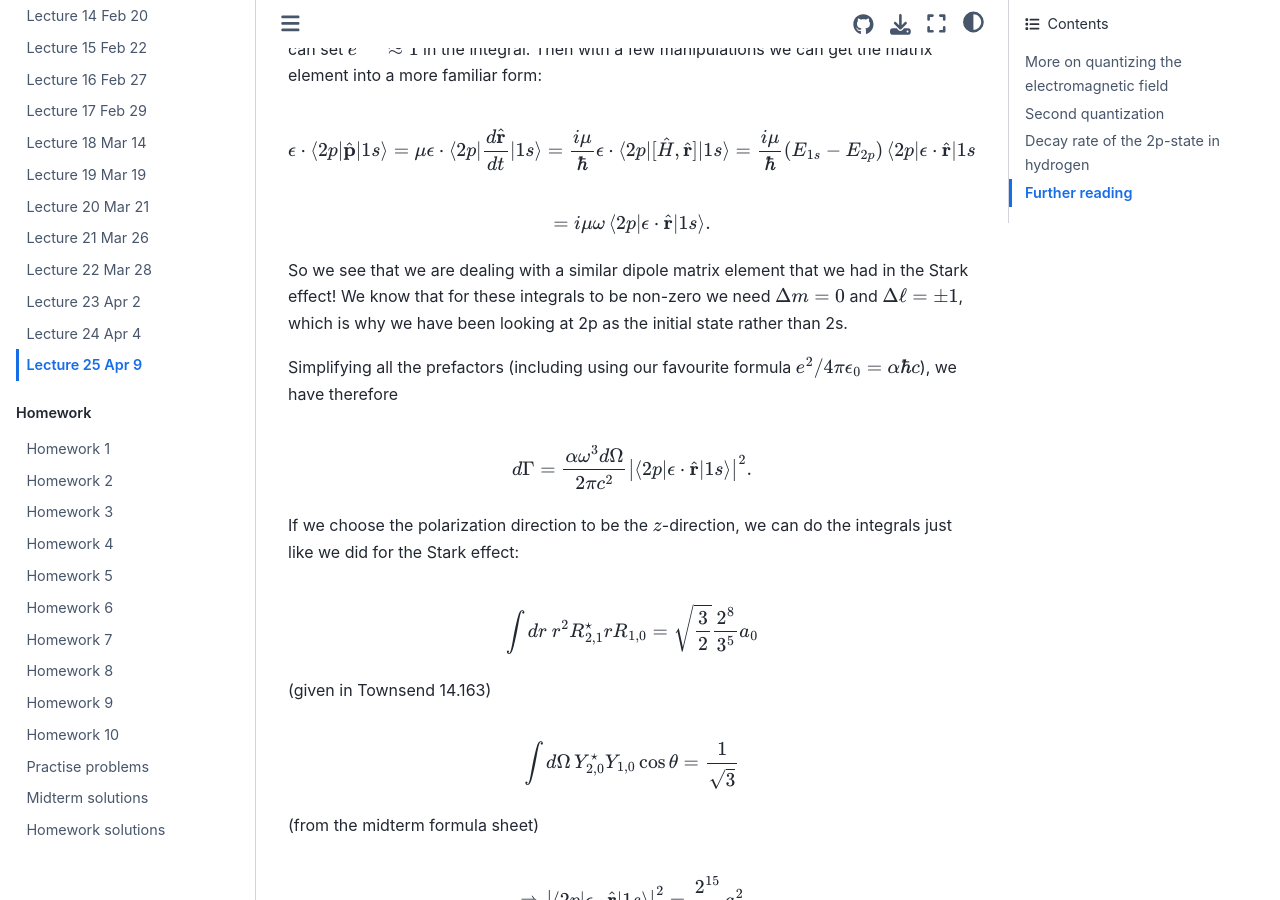
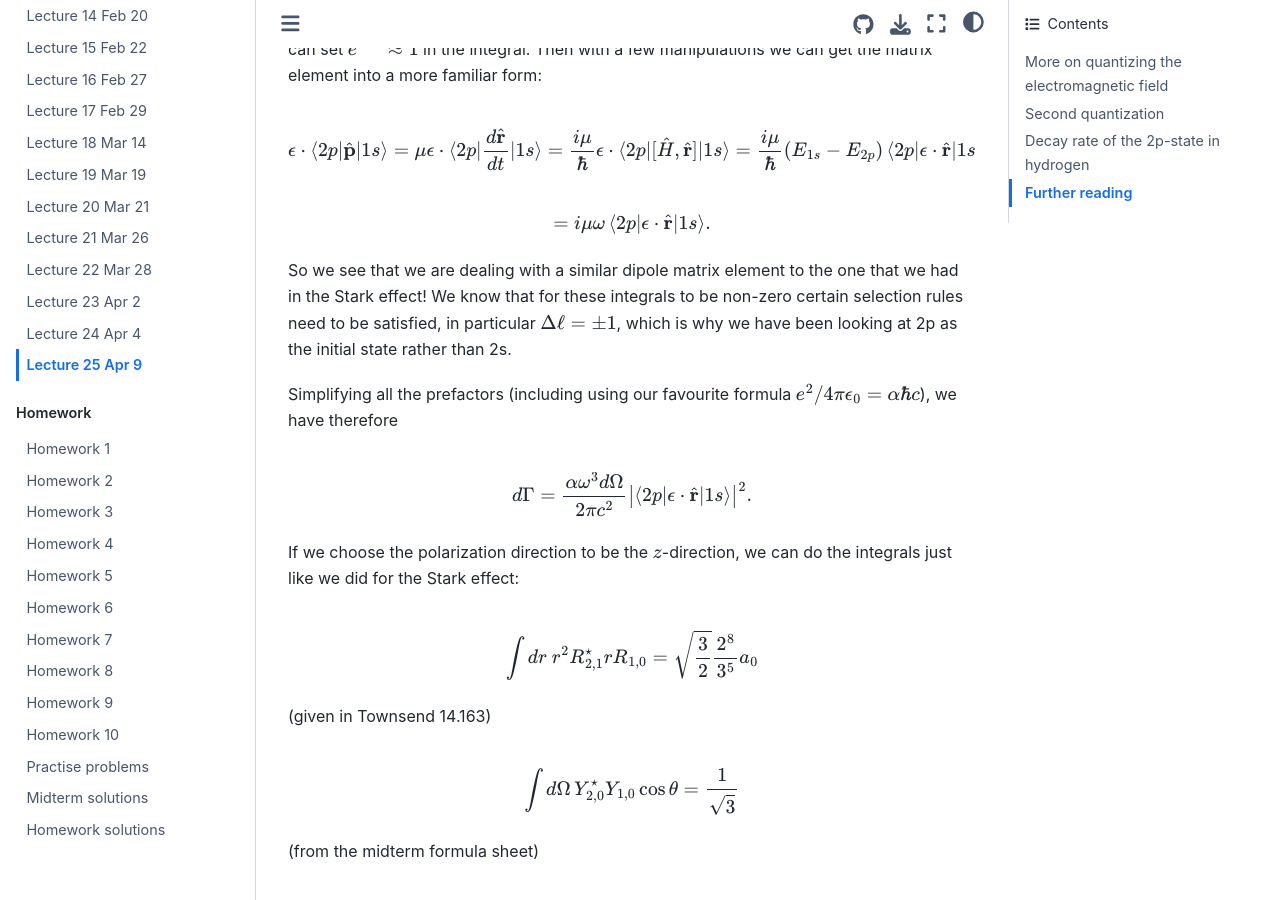
Before and after one commit to andrewcumming/phys457, a Jupyter Book: the page built from lecture25.md, in a window 1280 px wide and 900 px high, scrolled down 4335 px. Built offline with Jupyter Book 1.0.4 settings and Sphinx 7.4.7 and the Sphinx Book theme 1.1.4, drawn with Linux system fonts in a browser that asks for light colours.

Commit message:
Update lec 25

```diff
--- a/lecture25.md
+++ b/lecture25.md
@@ -95,7 +95,7 @@ $$\mathbf{\epsilon}\cdot\braket{2p|\hat{\mathbf{p}}|1s} = \mu \mathbf{\epsilon}\
 
 $$= i\mu\omega\braket{2p|\mathbf{\epsilon}\cdot\hat{\mathbf{r}}|1s}.$$
 
-So we see that we are dealing with a similar dipole matrix element that we had in the Stark effect! We know that for these integrals to be non-zero we need $\Delta m=0$ and $\Delta\ell=\pm 1$, which is why we have been looking at 2p as the initial state rather than 2s.
+So we see that we are dealing with a similar dipole matrix element to the one that we had in the Stark effect! We know that for these integrals to be non-zero certain selection rules need to be satisfied, in particular $\Delta\ell=\pm 1$, which is why we have been looking at 2p as the initial state rather than 2s.
 
 Simplifying all the prefactors (including using our favourite formula $e^2/4\pi\epsilon_0 = \alpha \hbar c$), we have therefore
 
```
